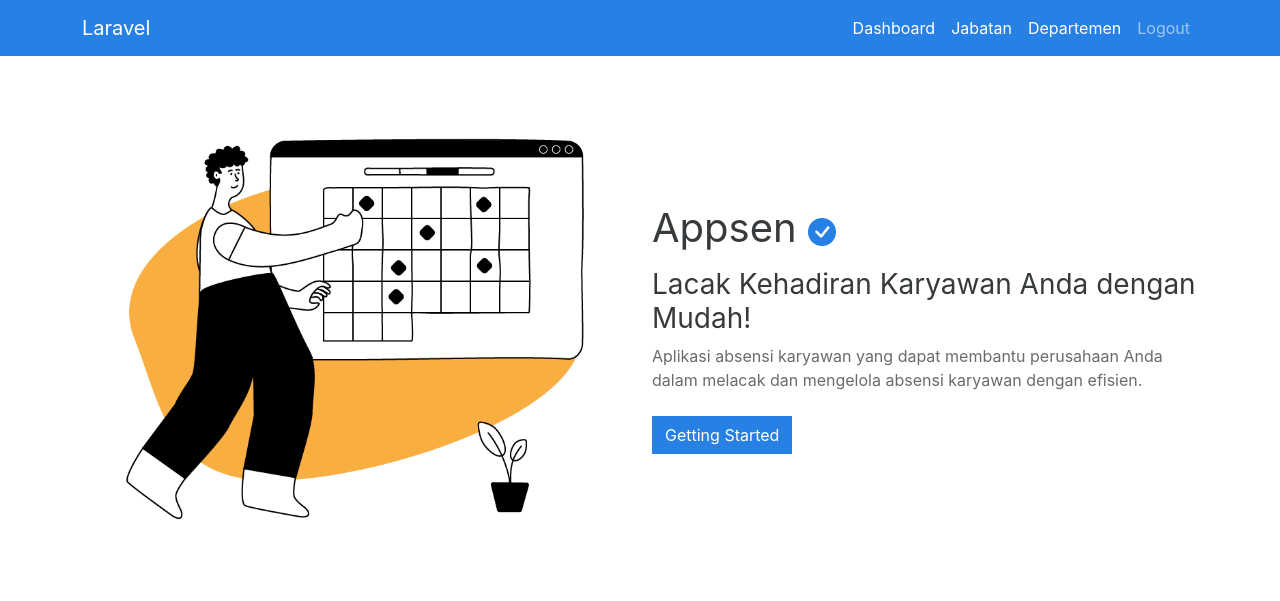
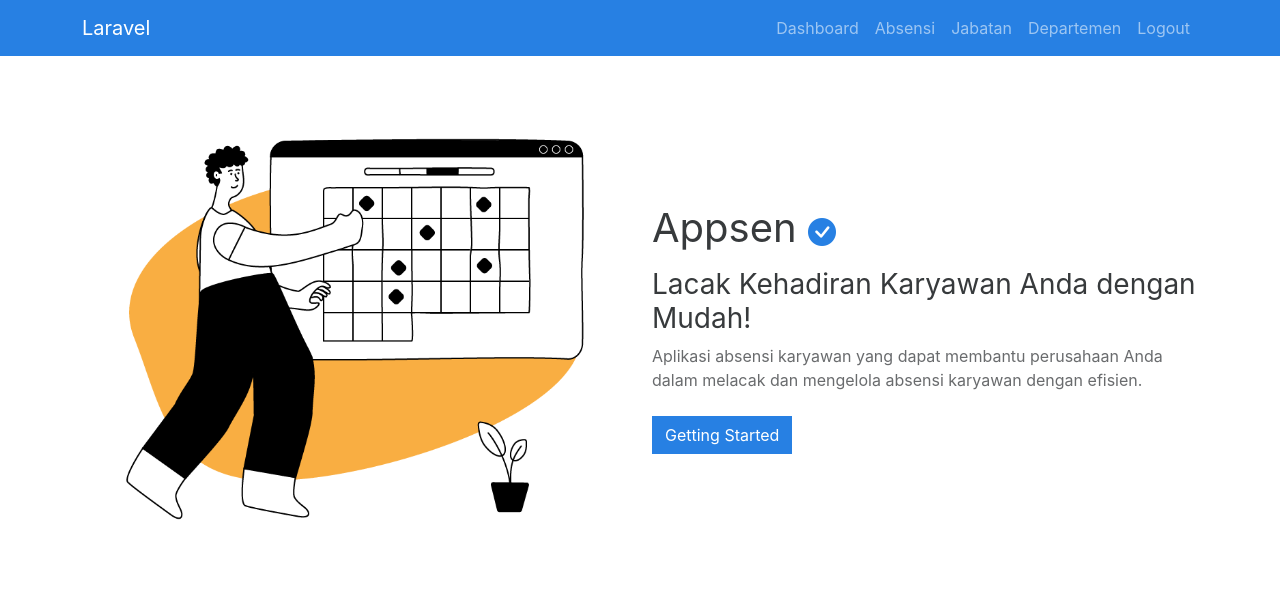
Before and after one commit to Avsholeh/appsen, a Laravel app: page / in a window 1280 px wide. Shown: the top 601 px of the page. Run offline with Laravel 8, Linux system fonts and the light colour scheme; a user stored in the database is signed in; data comes from the database, SQL or seed files in the repository; some libraries are stand-ins or nearby versions.

Commit message:
fix: menu navbar

```diff
--- a/resources/views/partials/navbar.blade.php
+++ b/resources/views/partials/navbar.blade.php
@@ -23,13 +23,20 @@
             @auth
                 <ul class="navbar-nav ms-auto">
                     <li class="nav-item">
-                        <a class="nav-link active" href="{{ route('dashboard') }}">Dashboard</a>
+                        <a class="nav-link  @if (request()->routeIs('dashboard')) active @endif"
+                            href="{{ route('dashboard') }}">Dashboard</a>
                     </li>
                     <li class="nav-item">
-                        <a class="nav-link active" href="{{ route('jabatan.index') }}">Jabatan</a>
+                        <a class="nav-link @if (request()->routeIs('absensi.index')) active @endif"
+                            href="{{ route('absensi.index') }}">Absensi</a>
                     </li>
                     <li class="nav-item">
-                        <a class="nav-link active" href="{{ route('departemen.index') }}">Departemen</a>
+                        <a class="nav-link  @if (request()->routeIs('jabatan.index')) active @endif"
+                            href="{{ route('jabatan.index') }}">Jabatan</a>
+                    </li>
+                    <li class="nav-item">
+                        <a class="nav-link  @if (request()->routeIs('departemen.index')) active @endif"
+                            href="{{ route('departemen.index') }}">Departemen</a>
                     </li>
                     <li class="nav-item">
                         <form action="{{ route('logout') }}" method="post">
```
